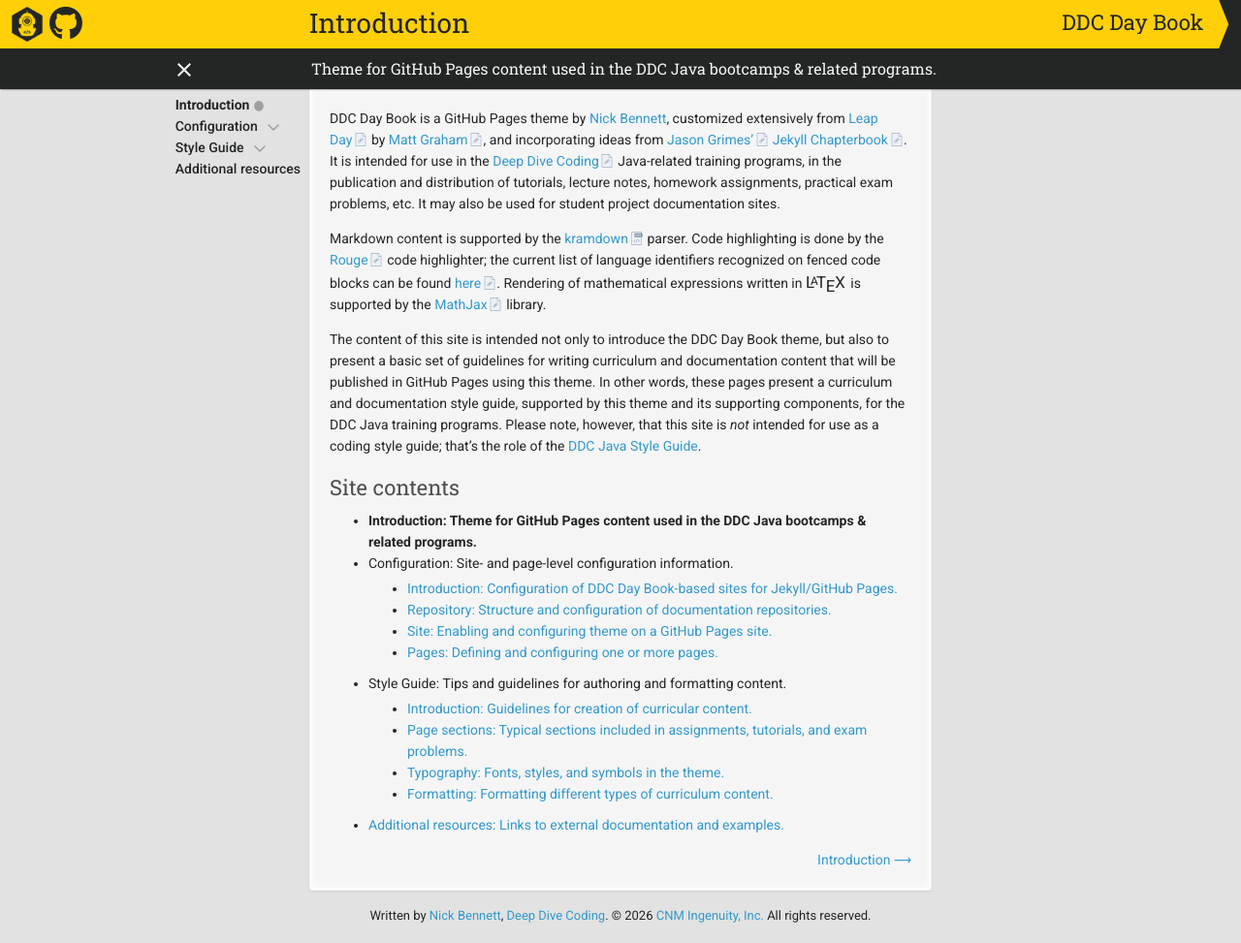
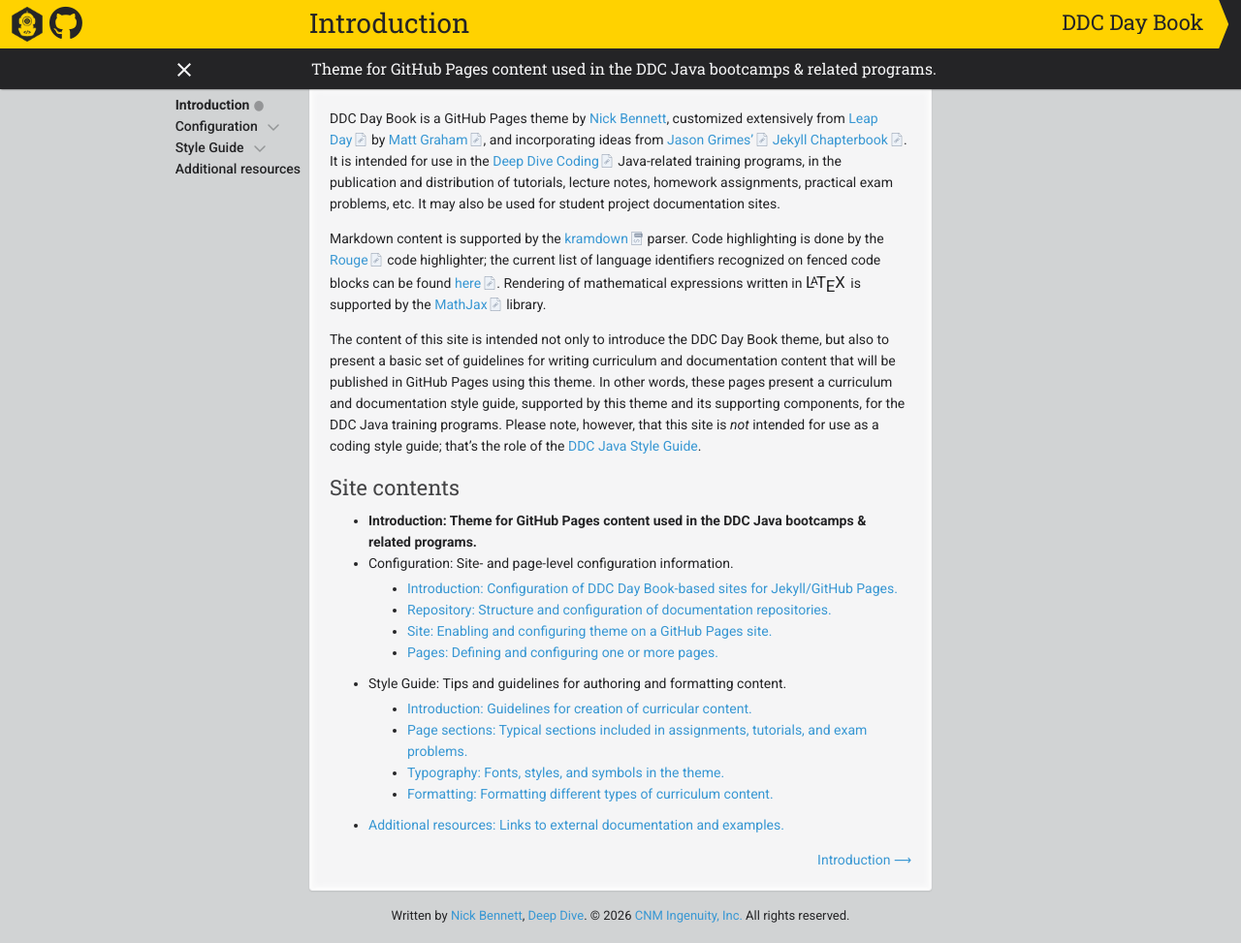
Before and after one commit to ddc-java/ddc-day-book, a Jekyll site: the page built from index.md, in a window 1280 px wide and 973 px high. Shown: the whole window at 97% size. Built offline with Jekyll 4.4.1, drawn with Linux system fonts in a browser that asks for light colours; nearby versions of some CDN libraries; our own code applies the rules of GitHub Pages for plain Markdown files; formulas are drawn with MathJax 3.

Commit message:
Fix colors & credits

```diff
--- a/_layouts/default.html
+++ b/_layouts/default.html
@@ -182,7 +182,7 @@
           {%- else %}
             Maintained by
           {% endif %}
-          <a href="https://deepdivecoding.com">Deep Dive Coding</a>. &copy; {{ site.time | date: '%Y' }} <a href="https://www.cnmingenuity.org">CNM Ingenuity, Inc.</a> All rights reserved.
+          <a href="https://deepdivecoding.com">Deep Dive</a>. &copy; {{ site.time | date: '%Y' }} <a href="https://www.cnmingenuity.org">CNM Ingenuity, Inc.</a> All rights reserved.
         {%- endif -%}
 
       </p>
--- a/_sass/ddc-day-book.scss
+++ b/_sass/ddc-day-book.scss
@@ -23,12 +23,15 @@
 @import "fonts";
 @import "rouge-base16-dark";
 
-$base-dark-color: #242626;
-$medium-dark-color: #4C4E4E;
+$deep-dive-yellow: #FFD200;
+$deep-dive-blue: #3897D3;
+$deep-dive-green: #82BC00;
+$deep-dive-gray: #D1D3D4;
+$base-dark-color: #242426;
+$medium-dark-color: #434345;
 $base-light-color: #F5F5F6;
 $code-highlight-color: #EDEDEE;
-$medium-light-color: #E1E2E1;
-$deep-dive-yellow: #FFD007;
+$medium-light-color: $deep-dive-gray;
 $success-color: #00C000;
 $failure-color: #C00000;
 
@@ -159,7 +162,7 @@
 }
 
 a {
-  color: #3399cc;
+  color: $deep-dive-blue;
   font-weight: 400;
   text-decoration: none;
   font-family: inherit;
@@ -167,7 +170,7 @@
 
 a small {
   font-size: 11px;
-  color: #666;
+  color: $deep-dive-green;
   margin-top: -0.6em;
   display: block;
 }
```
